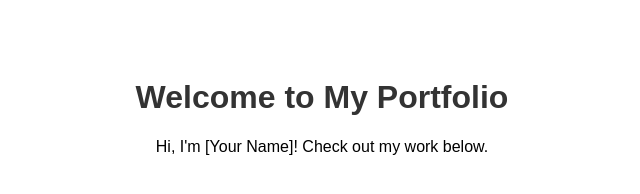
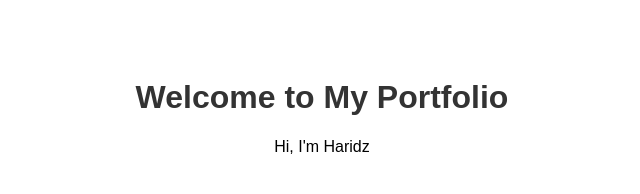
Before and after one commit to HaridzDin/Haridz, a plain HTML site: page index.html in a window 1280 px wide. Shown: the whole page, without its empty margins (318-958 px from the left). Drawn offline with Linux system fonts and the light colour scheme.

Commit message:
Update index.html

```diff
--- a/index.html
+++ b/index.html
@@ -11,6 +11,6 @@
 </head>
 <body>
     <h1>Welcome to My Portfolio</h1>
-    <p>Hi, I'm [Your Name]! Check out my work below.</p>
+    <p>Hi, I'm Haridz</p>
 </body>
 </html>
```
